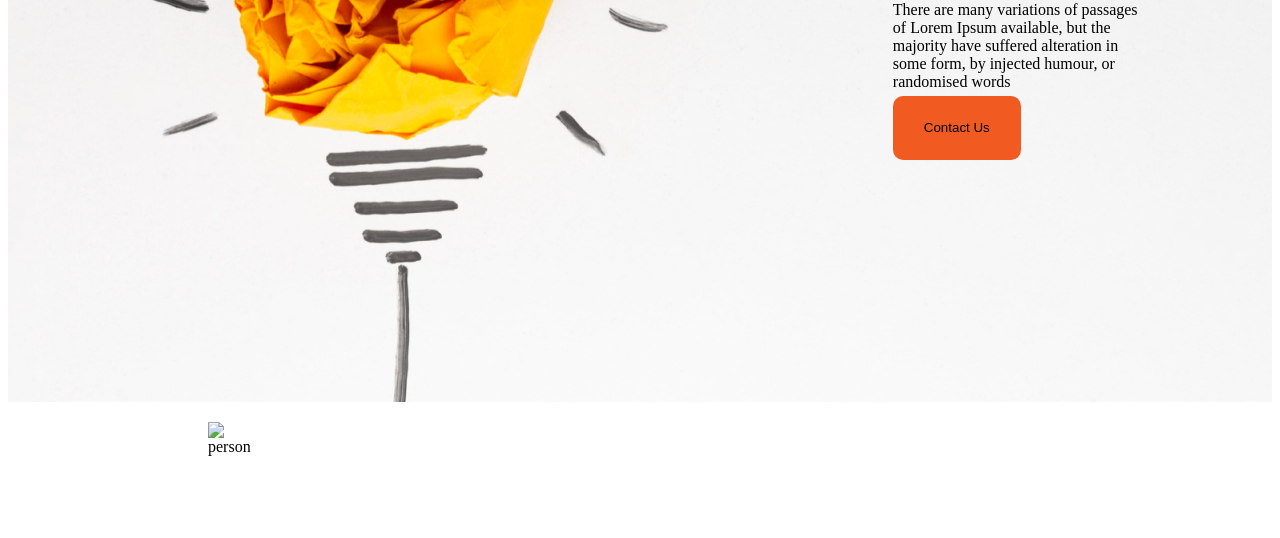
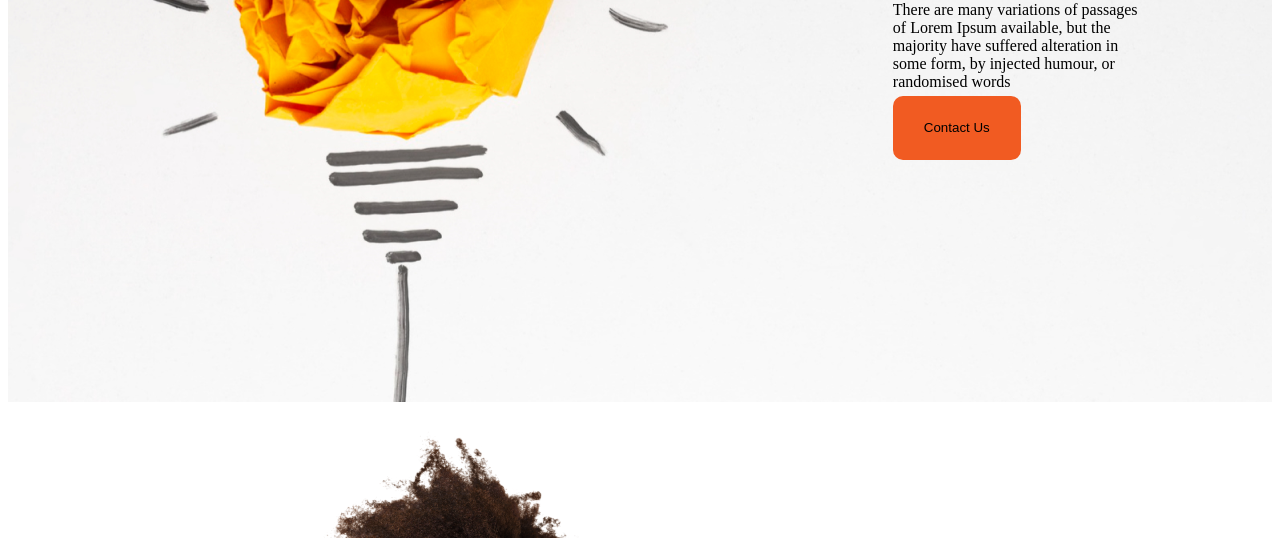
Before and after one commit to masudr4n4/newyearme, a plain HTML site: page index.html in a window 1280 px wide. Shown: the part 414-952 px from the top of the page. Drawn offline with Linux system fonts and the light colour scheme.

Commit message:
'update'

```diff
--- a/index.html
+++ b/index.html
@@ -19,7 +19,7 @@
                 </div>
             <div class="section-2">
                 <div class="banner-image">
-                    <img src="/milestone-1/new-year-portfolio/images/person.png" alt="person">
+                    <img src="images/person.png" alt="person">
 
                 </div>
                 <div class="banner-listing">
```
